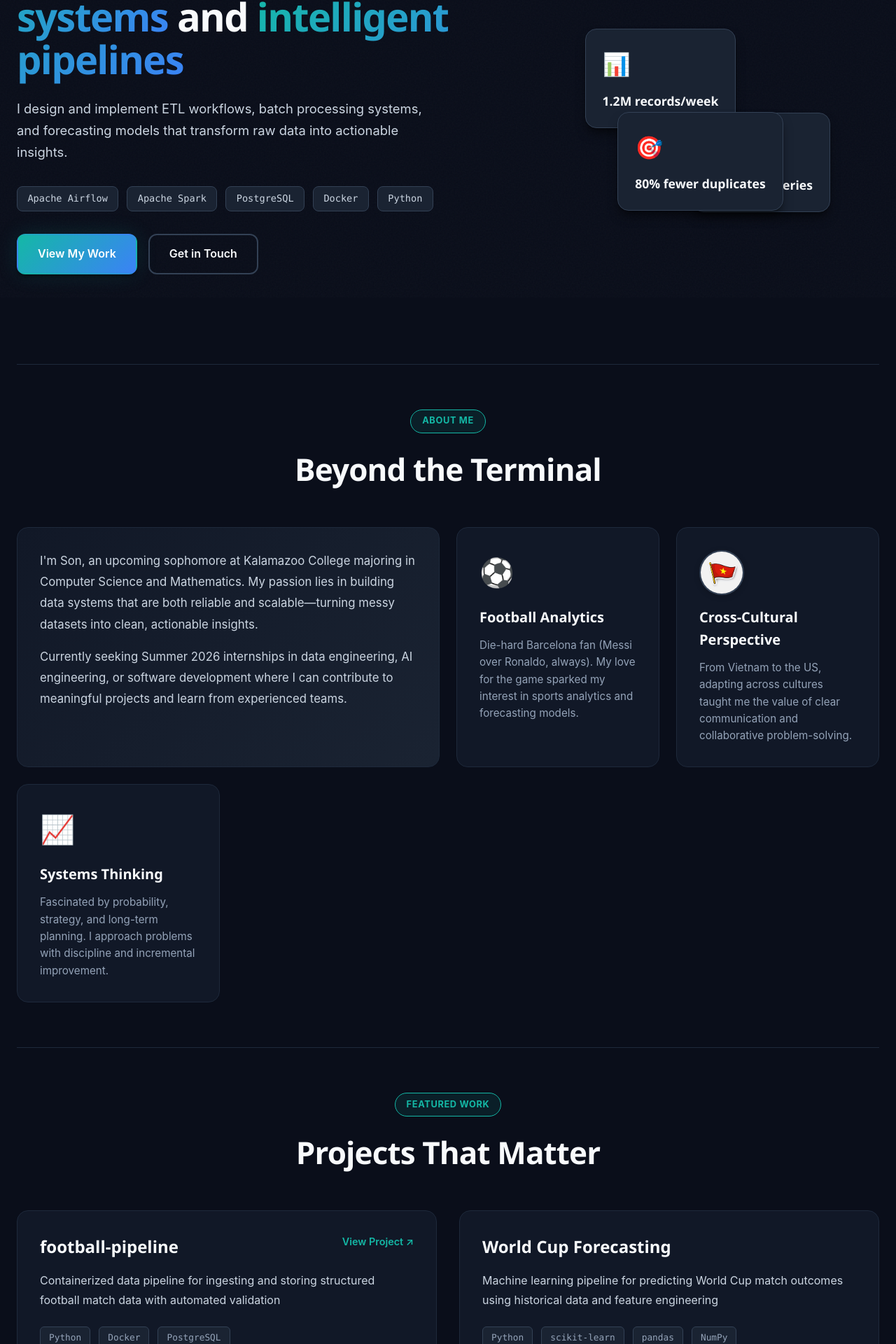
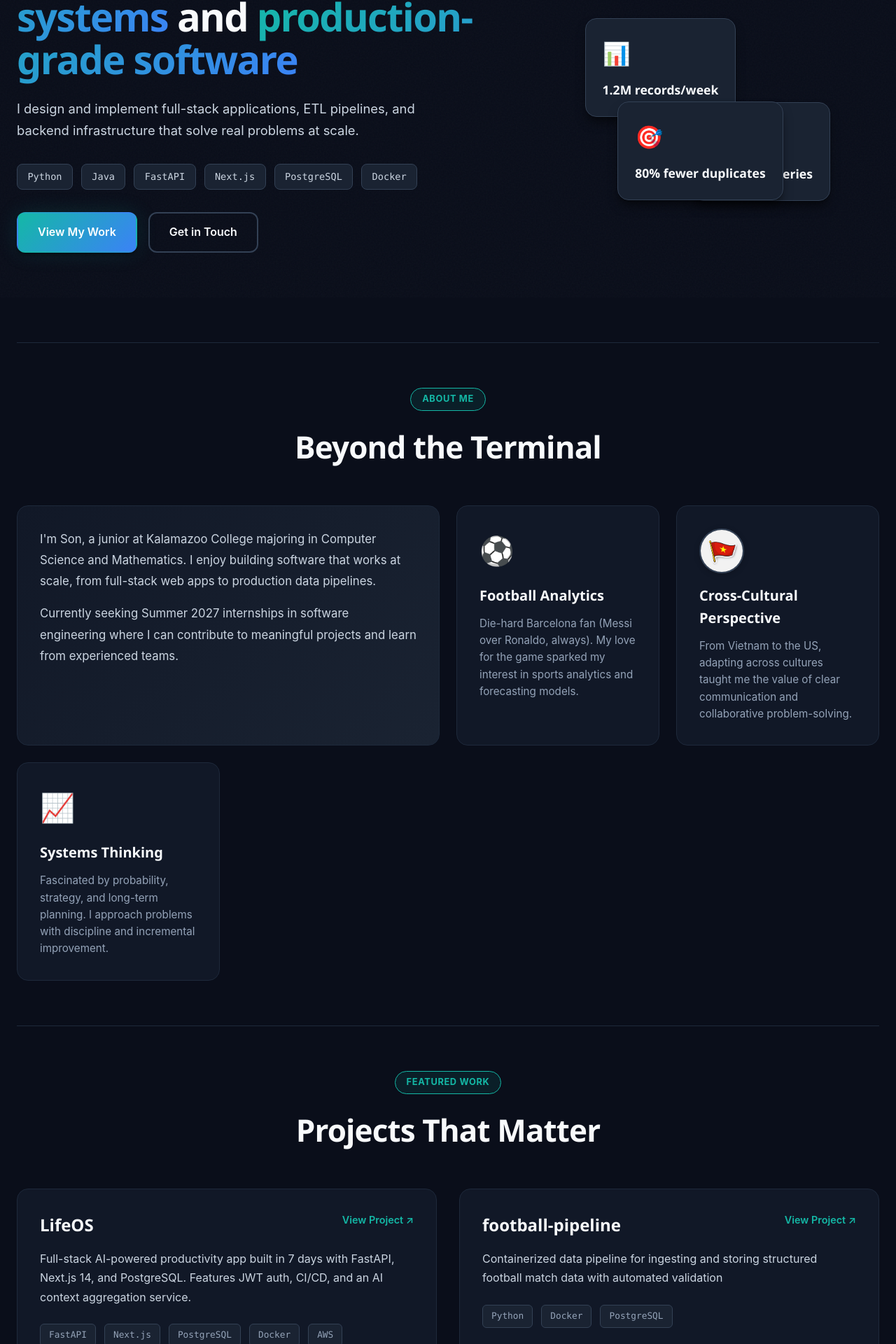
Before and after one commit to CLAY3106/portfolio, a React (Vite) app: page / in a window 1280 px wide. Shown: the part 375-2295 px from the top of the page at 70% size. Built offline with nearby package versions, Linux system fonts and the light colour scheme.

Commit message:
Revise App.jsx for updated information and skills
Updated internship availability to Summer 2027 and revised project descriptions. Enhanced skills section and adjusted personal introduction.

```diff
--- a/src/App.jsx
+++ b/src/App.jsx
@@ -10,7 +10,7 @@ export default function App() {
           <div className="header-content">
             <div className="name-badge">
               <div className="name">Son Le</div>
-              <div className="status-pill">Available for Summer 2026</div>
+              <div className="status-pill">Available for Summer 2027</div>
             </div>
             <div className="subtitle">
               CS & Math @ Kalamazoo College
@@ -24,7 +24,7 @@ export default function App() {
             <a href="https://github.com/CLAY3106" target="_blank" rel="noreferrer" className="nav-link-external">
               GitHub ↗
             </a>
-            <a href="https://www.linkedin.com/in/son-le-3b3313268/" target="_blank" rel="noreferrer" className="nav-link-external">
+            <a href="https://linkedin.com/in/sonle3106" target="_blank" rel="noreferrer" className="nav-link-external">
               LinkedIn ↗
             </a>
           </nav>
@@ -34,20 +34,21 @@ export default function App() {
           <div className="hero-grid">
             <div className="hero-text">
               <h1 className="hero-title">
-                Building reliable
-                <span className="accent-text"> data systems</span> and
-                <span className="accent-text"> intelligent pipelines</span>
+                Building scalable
+                <span className="accent-text"> backend systems</span> and
+                <span className="accent-text"> production-grade software</span>
               </h1>
               <p className="hero-description">
-                I design and implement ETL workflows, batch processing systems, and
-                forecasting models that transform raw data into actionable insights.
+                I design and implement full-stack applications, ETL pipelines, and
+                backend infrastructure that solve real problems at scale.
               </p>
               <div className="tech-stack">
-                <span className="tech-badge">Apache Airflow</span>
-                <span className="tech-badge">Apache Spark</span>
+                <span className="tech-badge">Python</span>
+                <span className="tech-badge">Java</span>
+                <span className="tech-badge">FastAPI</span>
+                <span className="tech-badge">Next.js</span>
                 <span className="tech-badge">PostgreSQL</span>
                 <span className="tech-badge">Docker</span>
-                <span className="tech-badge">Python</span>
               </div>
               <div className="cta-group">
                 <a href="#projects" className="btn-primary">View My Work</a>
@@ -80,14 +81,13 @@ export default function App() {
           <div className="about-grid">
             <div className="about-card main-bio">
               <p>
-                I'm Son, an upcoming sophomore at Kalamazoo College majoring in Computer Science
-                and Mathematics. My passion lies in building data systems that are both reliable
-                and scalable—turning messy datasets into clean, actionable insights.
+                I'm Son, a junior at Kalamazoo College majoring in Computer Science
+                and Mathematics. I enjoy building software that works at scale, from
+                full-stack web apps to production data pipelines.
               </p>
               <p>
-                Currently seeking Summer 2026 internships in data engineering, AI engineering,
-                or software development where I can contribute to meaningful projects and learn
-                from experienced teams.
+                Currently seeking Summer 2027 internships in software engineering
+                where I can contribute to meaningful projects and learn from experienced teams.
               </p>
             </div>
 
@@ -130,6 +130,19 @@ export default function App() {
 
           <div className="projects-grid">
             <ProjectCard
+              title="LifeOS"
+              description="Full-stack AI-powered productivity app built in 7 days with FastAPI, Next.js 14, and PostgreSQL. Features JWT auth, CI/CD, and an AI context aggregation service."
+              tech={["FastAPI", "Next.js", "PostgreSQL", "Docker", "AWS", "Claude AI"]}
+              highlights={[
+                "Cross-domain AI context aggregation with ~600 structured tokens per call",
+                "GitHub Actions CI/CD deployed to Render and Vercel",
+                "Solved cross-origin cookie issues with Vercel reverse-proxy rewrites"
+              ]}
+              link="https://lifeos-lac.vercel.app"
+              accent="teal"
+            />
+
+            <ProjectCard
               title="football-pipeline"
               description="Containerized data pipeline for ingesting and storing structured football match data with automated validation"
               tech={["Python", "Docker", "PostgreSQL"]}
@@ -139,18 +152,6 @@ export default function App() {
                 "Ensures consistent data transformations"
               ]}
               link="https://github.com/CLAY3106/football-pipeline"
-              accent="teal"
-            />
-
-            <ProjectCard
-              title="World Cup Forecasting"
-              description="Machine learning pipeline for predicting World Cup match outcomes using historical data and feature engineering"
-              tech={["Python", "scikit-learn", "pandas", "NumPy"]}
-              highlights={[
-                "Feature engineering from historical match data",
-                "Baseline comparison and model evaluation",
-                "Reproducible methodology and documentation"
-              ]}
               accent="purple"
             />
           </div>
@@ -165,10 +166,10 @@ export default function App() {
           <div className="experience-card">
             <div className="experience-header">
               <div>
-                <h3 className="experience-title">Data Engineering Intern</h3>
-                <div className="experience-company">Confidential Company</div>
+                <h3 className="experience-title">Software Engineering Intern</h3>
+                <div className="experience-company">FPT IS Company Limited</div>
               </div>
-              <div className="experience-date">Jul 2025 — Sep 2025</div>
+              <div className="experience-date">Jul 2025 – Sep 2025</div>
             </div>
 
             <div className="impact-metrics">
@@ -189,23 +190,97 @@ export default function App() {
             <ul className="achievement-list">
               <li>
                 <span className="achievement-bullet">→</span>
-                Migrated critical Hive/HDFS datasets to PostgreSQL with redesigned schemas
-                and indexing strategies, reducing query latency by 3×
+                Designed and deployed containerized ETL pipelines using Python, Airflow, Spark,
+                and Docker, automating batch ingestion of 1.2M records/week into production-ready
+                backend infrastructure
               </li>
               <li>
                 <span className="achievement-bullet">→</span>
-                Engineered batch ingestion system pulling from REST APIs and FTP exports,
-                processing ~100 records per request for stable throughput
+                Migrated large-scale Hive/HDFS datasets to PostgreSQL via schema redesign and
+                index optimization, reducing query latency by 3× and validating row-level
+                consistency across tables
               </li>
               <li>
                 <span className="achievement-bullet">→</span>
-                Built containerized ETL pipeline using Airflow, Spark, and Docker to orchestrate
-                extraction, transformation, and loading of 1.2M+ records weekly
+                Implemented idempotent rerun mechanisms and rule-based de-duplication logic,
+                cutting duplicate records by 80% and pipeline recovery time by 40%
+              </li>
+            </ul>
+          </div>
+
+          <div className="experience-card">
+            <div className="experience-header">
+              <div>
+                <h3 className="experience-title">Teaching Assistant</h3>
+                <div className="experience-company">Dept. of Computer Science & Mathematics, Kalamazoo College</div>
+              </div>
+              <div className="experience-date">Sep 2025 – Present</div>
+            </div>
+
+            <ul className="achievement-list">
+              <li>
+                <span className="achievement-bullet">→</span>
+                Evaluates 80+ student submissions weekly with targeted written feedback across
+                OOP (Java) and Algorithms (Python, Java) coursework for ~60–80 students per term
               </li>
               <li>
                 <span className="achievement-bullet">→</span>
-                Implemented normalization, deduplication, validation, and idempotent reruns,
-                cutting duplicates by 80% and recovery time by 40%
+                Collaborates with faculty to calibrate rubrics; identifies recurring error patterns
+                across cohorts and surfaces conceptual gaps to instructors, contributing to in-class
+                interventions that measurably improve comprehension of core CS concepts
+              </li>
+            </ul>
+          </div>
+
+          <div className="experience-card">
+            <div className="experience-header">
+              <div>
+                <h3 className="experience-title">Peer Tutor</h3>
+                <div className="experience-company">Collaboration Center, Kalamazoo College</div>
+              </div>
+              <div className="experience-date">Sep 2025 – Present</div>
+            </div>
+
+            <ul className="achievement-list">
+              <li>
+                <span className="achievement-bullet">→</span>
+                Conducts structured debugging and algorithm design sessions for groups of up to
+                20 students, building reusable frameworks for complexity analysis and data structure
+                problem-solving
+              </li>
+              <li>
+                <span className="achievement-bullet">→</span>
+                Maintains 25+ weekly tutoring appointments spanning introductory to advanced CS
+                coursework including data structures, OOP, and algorithm design
+              </li>
+            </ul>
+          </div>
+
+          <div className="experience-card">
+            <div className="experience-header">
+              <div>
+                <h3 className="experience-title">Co-Founder & Program Director</h3>
+                <div className="experience-company">The STEAM Project</div>
+              </div>
+              <div className="experience-date">Apr 2022 – Present</div>
+            </div>
+
+            <ul className="achievement-list">
+              <li>
+                <span className="achievement-bullet">→</span>
+                Co-founded a student-run STEM camp serving 120+ middle schoolers in Ha Tinh,
+                Vietnam; led a 30-member volunteer team across a 4-year program lifecycle
+              </li>
+              <li>
+                <span className="achievement-bullet">→</span>
+                Owned end-to-end program design: curriculum development (Scratch programming,
+                science experiments, engineering challenges, hackathons), team recruitment,
+                and fundraising ($1,500 raised in 2025)
+              </li>
+              <li>
+                <span className="achievement-bullet">→</span>
+                Now serving as an alumni advisor, supporting current organizers with curriculum
+                planning, onboarding, and fundraising strategy
               </li>
             </ul>
           </div>
@@ -220,23 +295,28 @@ export default function App() {
           <div className="skills-grid">
             <SkillCategory
               category="Languages"
-              skills={["Python", "Java", "SQL"]}
+              skills={["Python", "Java", "JavaScript", "TypeScript", "SQL"]}
               color="blue"
             />
             <SkillCategory
-              category="Data Engineering"
-              skills={["Apache Spark", "Apache Airflow", "PostgreSQL"]}
+              category="Web & Backend"
+              skills={["FastAPI", "Next.js", "React", "REST APIs", "SQLAlchemy", "Pydantic"]}
               color="teal"
             />
             <SkillCategory
-              category="Machine Learning"
-              skills={["scikit-learn", "pandas", "NumPy"]}
+              category="Data Engineering"
+              skills={["Apache Spark", "Apache Airflow", "PostgreSQL", "Hive", "HDFS", "ETL Pipelines"]}
               color="purple"
             />
             <SkillCategory
-              category="DevOps & Tools"
-              skills={["Docker", "Git", "Linux"]}
+              category="Machine Learning"
+              skills={["scikit-learn", "YOLOv8", "OpenCV", "Pandas", "Feature Engineering"]}
               color="orange"
+            />
+            <SkillCategory
+              category="Infrastructure"
+              skills={["Docker", "AWS", "GitHub Actions CI/CD", "Vercel", "Render", "Linux", "Git"]}
+              color="blue"
             />
           </div>
         </section>
@@ -245,8 +325,8 @@ export default function App() {
           <div className="contact-card">
             <h2 className="contact-title">Let's Build Something Together</h2>
             <p className="contact-description">
-              I'm actively seeking Summer 2026 internship opportunities in data engineering,
-              AI engineering, and software development. Let's connect!
+              I'm actively seeking Summer 2027 internship opportunities in software engineering.
+              Let's connect!
             </p>
             <div className="contact-links">
               <a href="mailto:Son.LeDinhTruong24@kzoo.edu" className="contact-btn">
@@ -257,7 +337,7 @@ export default function App() {
                 <span className="contact-icon">💻</span>
                 GitHub
               </a>
-              <a href="https://www.linkedin.com/in/son-le-3b3313268/" target="_blank" rel="noreferrer" className="contact-btn">
+              <a href="https://linkedin.com/in/sonle3106" target="_blank" rel="noreferrer" className="contact-btn">
                 <span className="contact-icon">👔</span>
                 LinkedIn
               </a>
```
